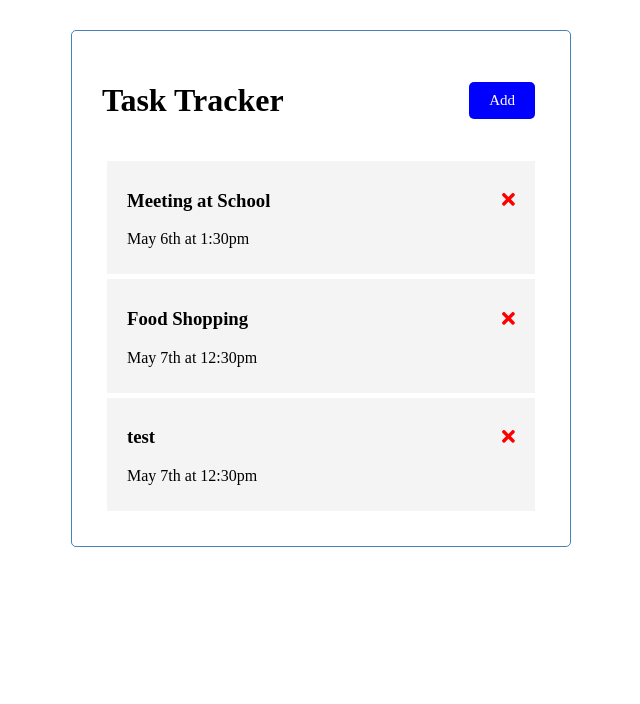
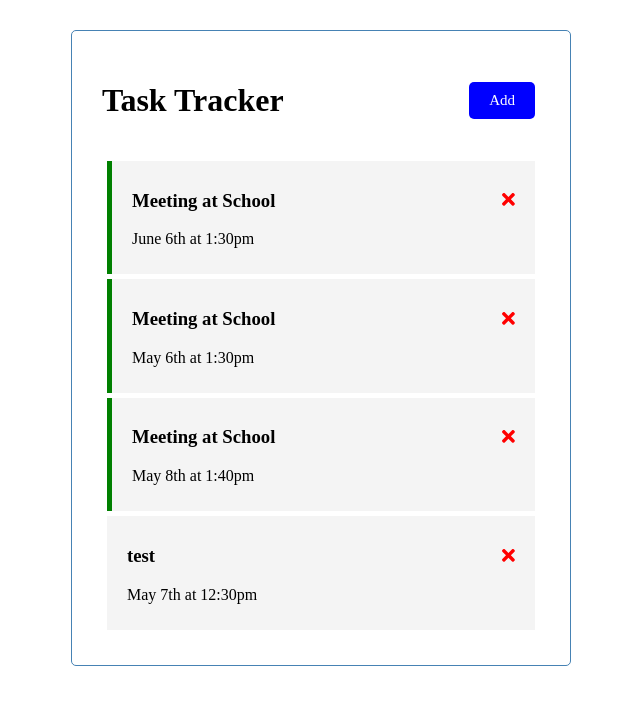
Before and after one commit to Katiasfihi/first-angular-app, an Angular app: page / in a window 1280 px wide. Shown: the top 704 px of the page, without its empty margins (319-959 px from the left). Built offline with nearby package versions, Linux system fonts and the light colour scheme; data requests are answered from the project's data file.

Commit message:
class on reminders

```diff
--- a/db.json
+++ b/db.json
@@ -1,5 +1,11 @@
 {
   "tasks": [
+    {
+      "id": 1,
+      "text": "Meeting at School",
+      "day": "June 6th at 1:30pm",
+      "reminder": true
+    },
     {
       "id": 2,
       "text": "Meeting at School",
@@ -8,9 +14,9 @@
     },
     {
       "id": 3,
-      "text": "Food Shopping",
-      "day": "May 7th at 12:30pm",
-      "reminder": false
+      "text": "Meeting at School",
+      "day": "May 8th at 1:40pm",
+      "reminder": true
     },
     {
       "id": 4,
--- a/src/app/components/task-item/task-item.component.html
+++ b/src/app/components/task-item/task-item.component.html
@@ -1,4 +1,4 @@
-<div class='task'>
+<div [ngClass]="{reminder: task.reminder}" class='task'>
     <h3>{{task.text}}
         <fa-icon
             (click)="onDelete(task)"
```
